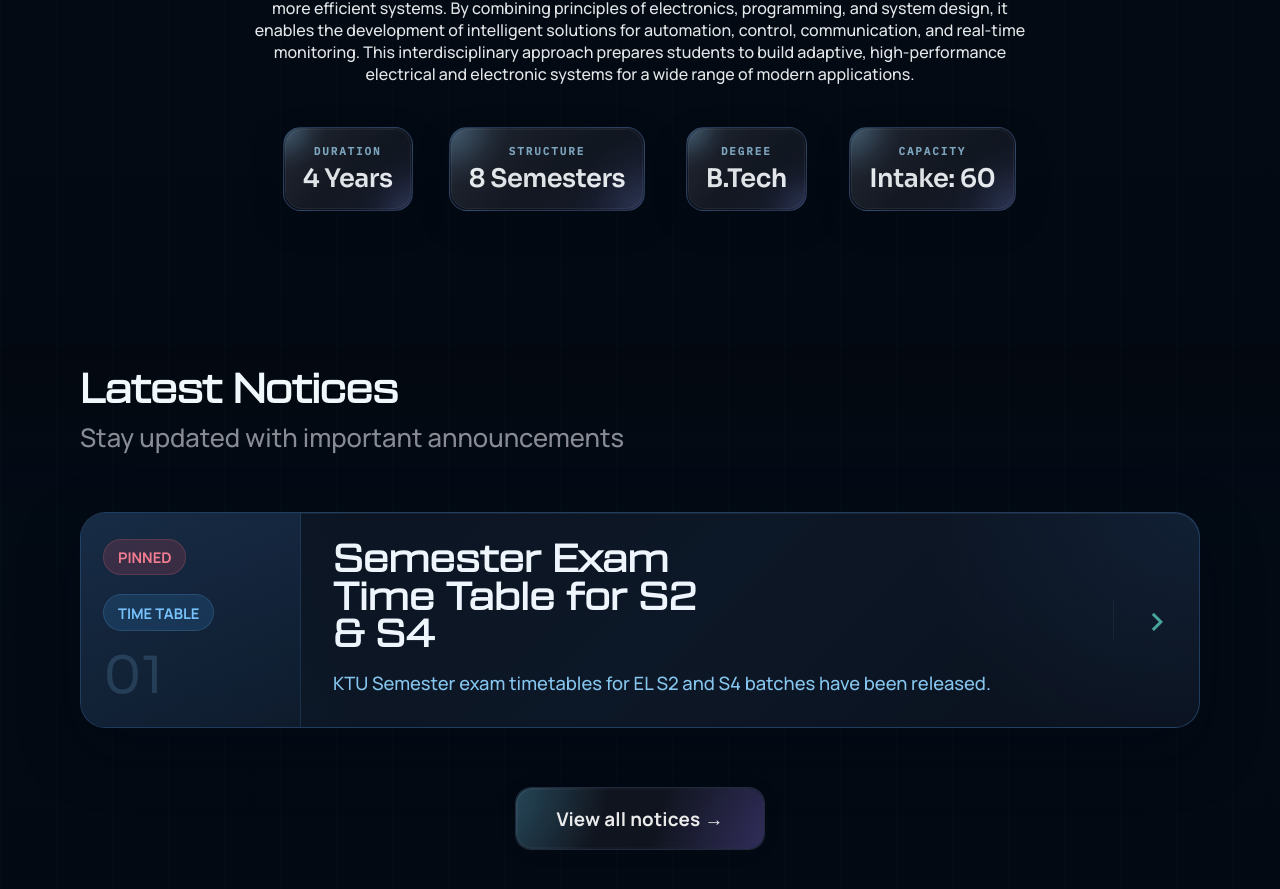
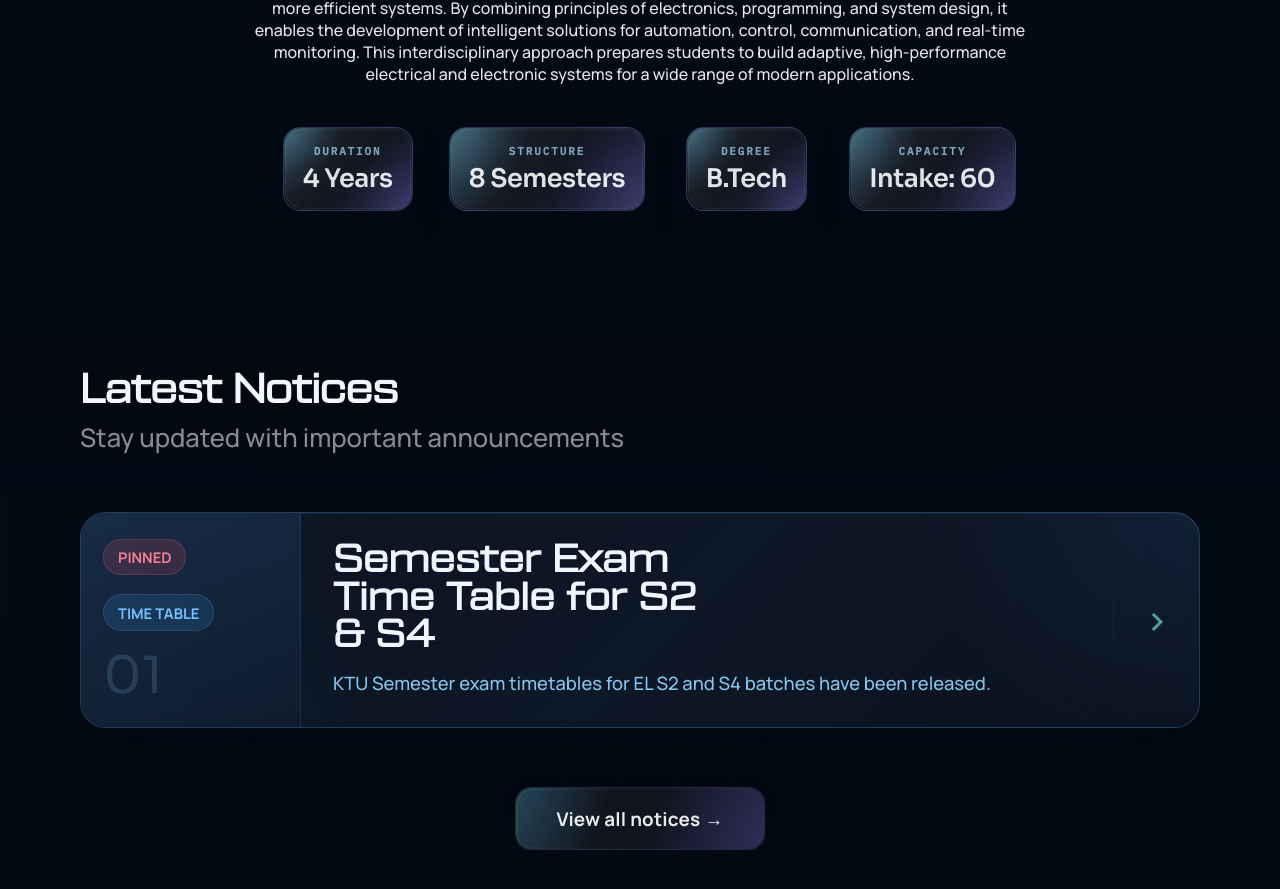
Before and after one commit to rohankishore/elweb, a React (Vite) app: page / in a window 1280 px wide. Shown: the part 3220-4109 px from the top of the page. Built offline with nearby package versions, Linux system fonts and the light colour scheme.

Commit message:
liquid flow mechanics

```diff
--- a/src/App.css
+++ b/src/App.css
@@ -1772,10 +1772,15 @@ h2 {
   inset: 0;
   border-radius: inherit;
   background:
-    radial-gradient(circle at 0% 0%, rgba(121, 188, 227, 0.16), transparent 20%),
-    radial-gradient(circle at 100% 100%, rgba(85, 103, 162, 0.18), transparent 24%);
-  opacity: 1;
+    radial-gradient(circle at 0% 0%, rgba(87, 214, 255, 0.5), transparent 36%),
+    radial-gradient(circle at 100% 100%, rgba(130, 101, 255, 0.48), transparent 40%);
+  opacity: 0.94;
+  mix-blend-mode: screen;
   pointer-events: none;
+  background-size: 190% 190%, 190% 190%;
+  background-position: 0% 0%, 100% 100%;
+  transition: background-position 320ms ease, opacity 220ms ease;
+  animation: liquid-float 2s ease-in-out infinite alternate;
 }
 
 .overview-section .shiny-badge::after {
@@ -1795,6 +1800,14 @@ h2 {
     inset 0 1px 0 rgba(255, 255, 255, 0.08),
     0 16px 42px rgba(6, 14, 28, 0.42);
   transform: translateY(-3px);
+}
+
+.overview-section .shiny-badge:hover::before {
+  animation: none;
+  opacity: 0.45;
+  mix-blend-mode: normal;
+  background-size: 140% 140%, 140% 140%;
+  background-position: 0% 0%, 100% 100%;
 }
 
 .badge-indicator {
```
